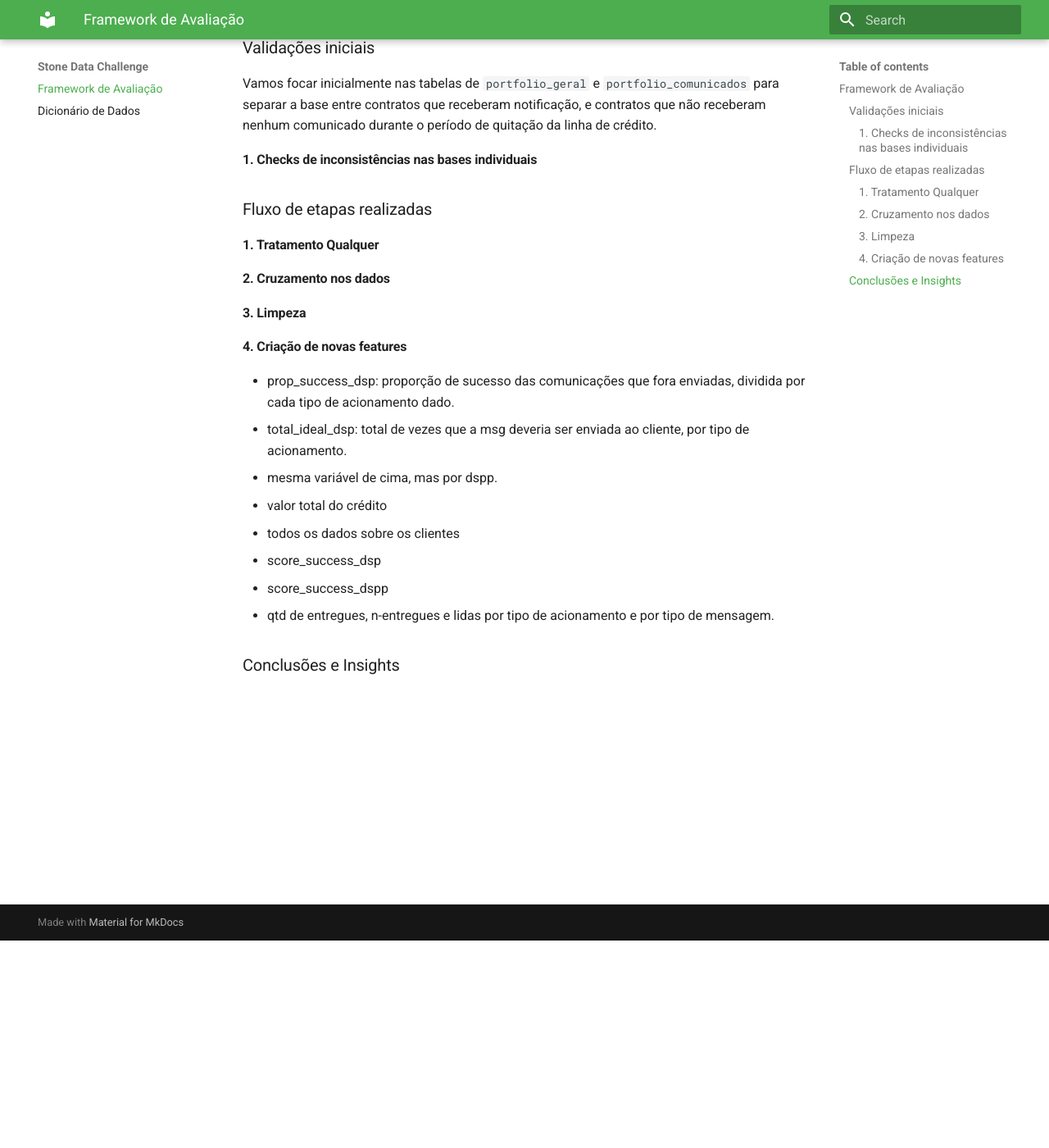
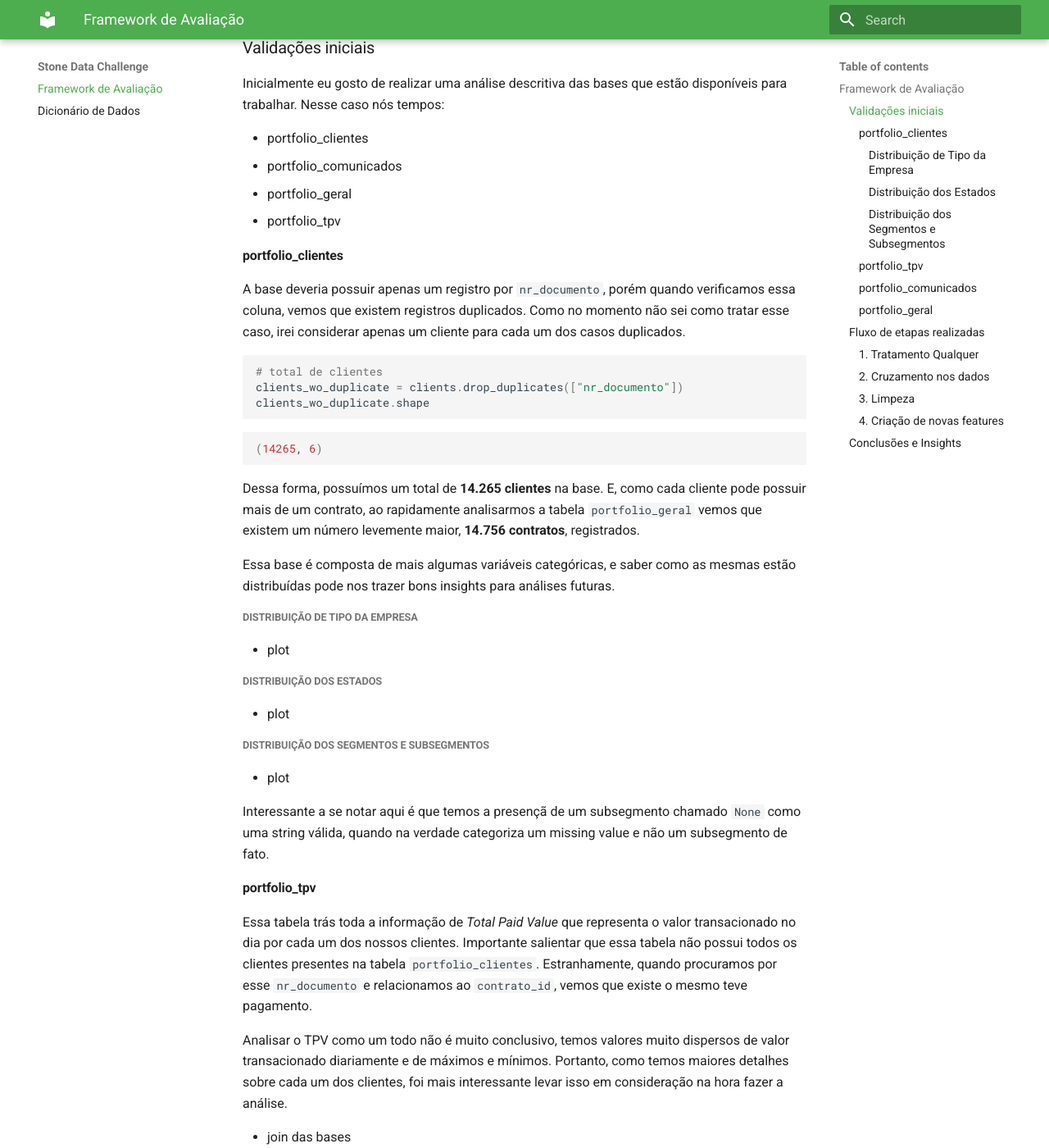
Before and after one commit to LucianoBatista/stone-data-challenge, an MkDocs documentation site: the page built from docs/index.md, in a window 1280 px wide and 1400 px high, scrolled down 253 px. Shown: the whole window at 82% size. Built offline with MkDocs 1.6.1 and Material for MkDocs 9.7.7, drawn with Linux system fonts in a browser that asks for light colours; comment, search, counter and statistics services are not loaded; some of the changed text lies outside the part shown.

Commit message:
:construction: initial formatting of evaluation framework.

````diff
--- a/docs/index.md
+++ b/docs/index.md
@@ -6,11 +6,63 @@ Para mais informações sobre o desafio acesse: LINK
 
 ### Validações iniciais
 
-Vamos focar inicialmente nas tabelas de `portfolio_geral` e `portfolio_comunicados` para separar a base entre contratos que receberam notificação, e contratos que não receberam nenhum comunicado durante o período de quitação da linha de crédito.
+Inicialmente eu gosto de realizar uma análise descritiva das bases que estão disponíveis para trabalhar. Nesse caso nós tempos:
 
-#### 1. Checks de inconsistências nas bases individuais
+- portfolio_clientes
+- portfolio_comunicados
+- portfolio_geral
+- portfolio_tpv
+
+#### portfolio_clientes
+
+A base deveria possuir apenas um registro por `nr_documento`, porém quando verificamos essa coluna, vemos que existem registros duplicados. Como no momento não sei como tratar esse caso, irei considerar apenas um cliente para cada um dos casos duplicados.
+
+```python
+# total de clientes
+clients_wo_duplicate = clients.drop_duplicates(["nr_documento"])
+clients_wo_duplicate.shape
+```
+
+```bash
+(14265, 6)
+```
+
+Dessa forma, possuímos um total de **14.265 clientes** na base. E, como cada cliente pode possuir mais de um contrato, ao rapidamente analisarmos a tabela `portfolio_geral` vemos que existem um número levemente maior, **14.756 contratos**, registrados.
+
+Essa base é composta de mais algumas variáveis categóricas, e saber como as mesmas estão distribuídas pode nos trazer bons insights para análises futuras.
+
+##### Distribuição de Tipo da Empresa
+
+- plot
+
+##### Distribuição dos Estados
+
+- plot
+
+##### Distribuição dos Segmentos e Subsegmentos
+
+- plot
+
+Interessante a se notar aqui é que temos a presençã de um subsegmento chamado `None` como uma string válida, quando na verdade categoriza um missing value e não um subsegmento de fato.
+
+#### portfolio_tpv
+
+Essa tabela trás toda a informação de _Total Paid Value_ que representa o valor transacionado no dia por cada um dos nossos clientes. Importante salientar que essa tabela não possui todos os clientes presentes na tabela `portfolio_clientes`. Estranhamente, quando procuramos por esse `nr_documento` e relacionamos ao `contrato_id`, vemos que existe o mesmo teve pagamento.
+
+Analisar o TPV como um todo não é muito conclusivo, temos valores muito dispersos de valor transacionado diariamente e de máximos e mínimos. Portanto, como temos maiores detalhes sobre cada um dos clientes, foi mais interessante levar isso em consideração na hora fazer a análise.
+
+- join das bases
+- qtd transacionado mensal por segmento
+- valor transacionado mensal por segmento
+- timeline para cada segmento
+
+#### portfolio_comunicados
+
+#### portfolio_geral
 
 ### Fluxo de etapas realizadas
+
+Vamos focar inicialmente nas tabelas de `portfolio_geral` e `portfolio_comunicados` para separar a base entre contratos que receberam notificação, e contratos que não receberam nenhum comunicado durante o período de quitação da linha de crédito.
 
 #### 1. Tratamento Qualquer
 
````
Also changed, not shown: 1 other file.
